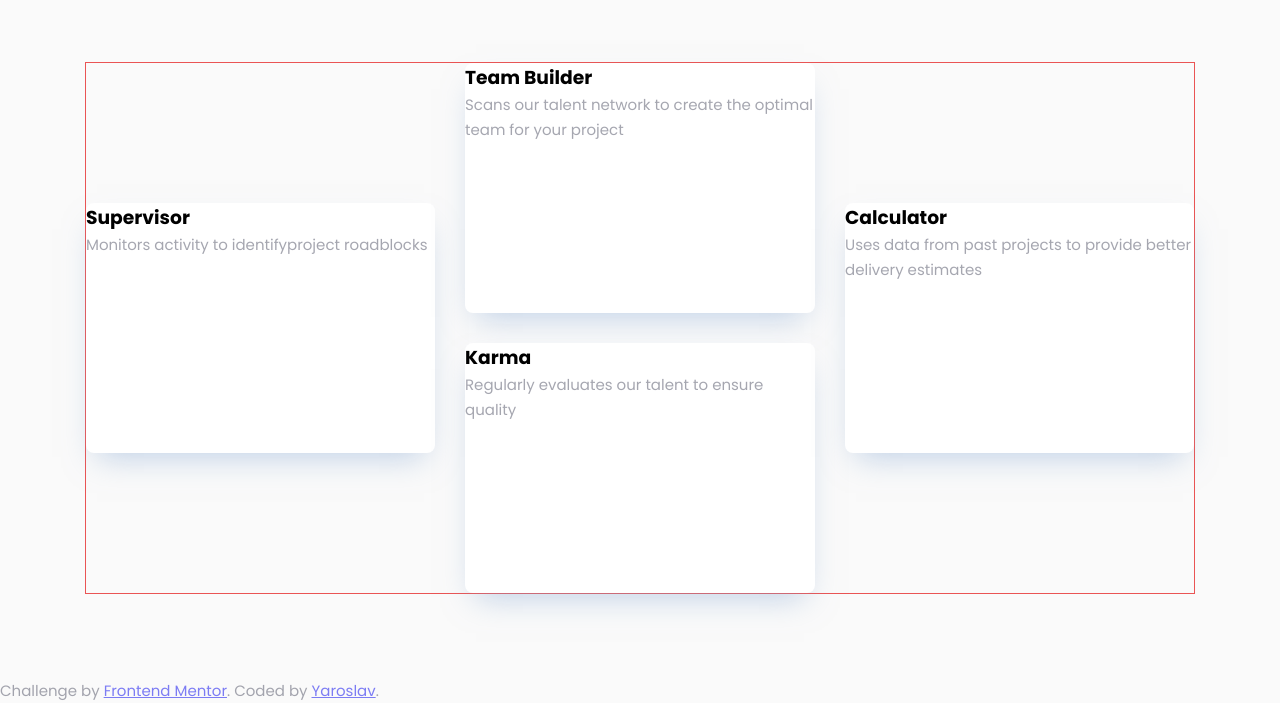
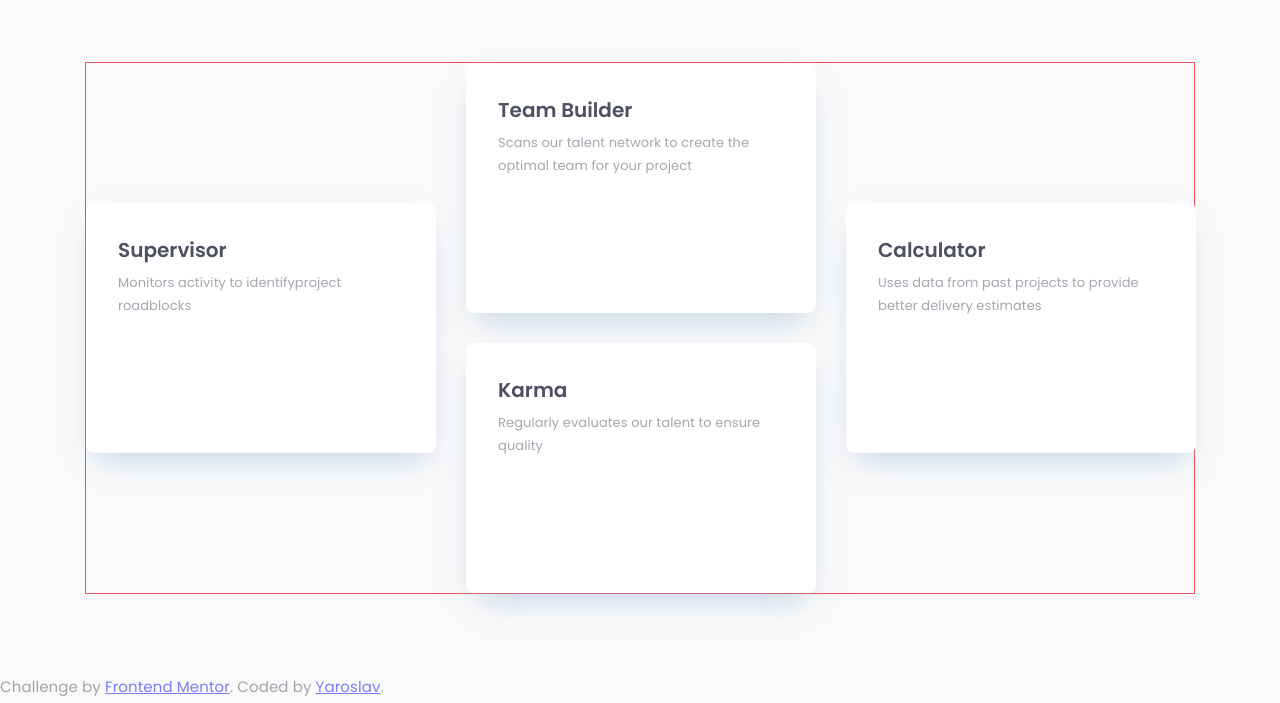
Before and after one commit to slavon213/four-card-feature, a plain HTML site: page index.html in a window 1280 px wide. Shown: the part 244-947 px from the top of the page. Drawn offline with Linux system fonts and the light colour scheme.

Commit message:
add box-sizing border box to article

```diff
--- a/css/style.css
+++ b/css/style.css
@@ -45,7 +45,9 @@ body,
 h1,
 h2,
 h3,
-p {
+p,
+article {
+    box-sizing: border-box;
     padding: 0;
     margin: 0;
 }
@@ -58,11 +60,9 @@ body {
 }
 
 .container {
-    width: 1110px;
-    height: 762px;
+    max-width: 1110px;
     margin-inline: auto;
     margin-block: 80px;
-    /* background-color: var(--bg-color); */
 }
 
 header {
@@ -83,8 +83,7 @@ header hgroup {
 }
 
 header h1 {
-    color: #4d4f62;
-    font-family: Poppins;
+    color: var(--very-dark-blue);
     font-size: 36px;
     font-style: normal;
     font-weight: 300;
@@ -92,15 +91,16 @@ header h1 {
 }
 
 header h1:last-of-type {
-    color: #4d4f62;
+    color: var(--very-dark-blue);
     font-weight: 600;
 }
 
 p {
-    color: #4d4f62;
+    color: var(--very-dark-blue);
     font-size: 15px;
     font-weight: 400;
     line-height: 25px;
+    letter-spacing: 0.104px;
     opacity: 0.5;
 }
 
@@ -115,7 +115,6 @@ section.two-cards {
     display: flex;
     flex-direction: column;
     gap: 30px;
-
 }
 
 article {
@@ -124,4 +123,22 @@ article {
     border-radius: 8px;
     background: #fff;
     box-shadow: 0px 15px 30px -11px rgba(131, 166, 210, 0.5);
+    padding: 32px;
+    flex-shrink: 0;
 }
+
+article h3 {
+    color: var(--very-dark-blue);
+    font-size: 20px;
+    font-style: normal;
+    font-weight: 600;
+    line-height: normal;
+    margin-block-end: 6px;
+}
+
+article p {
+    font-size: 13px;
+    line-height: 23px;
+    letter-spacing: 0.09px;
+    margin-block-end: 40px;
+}
```
